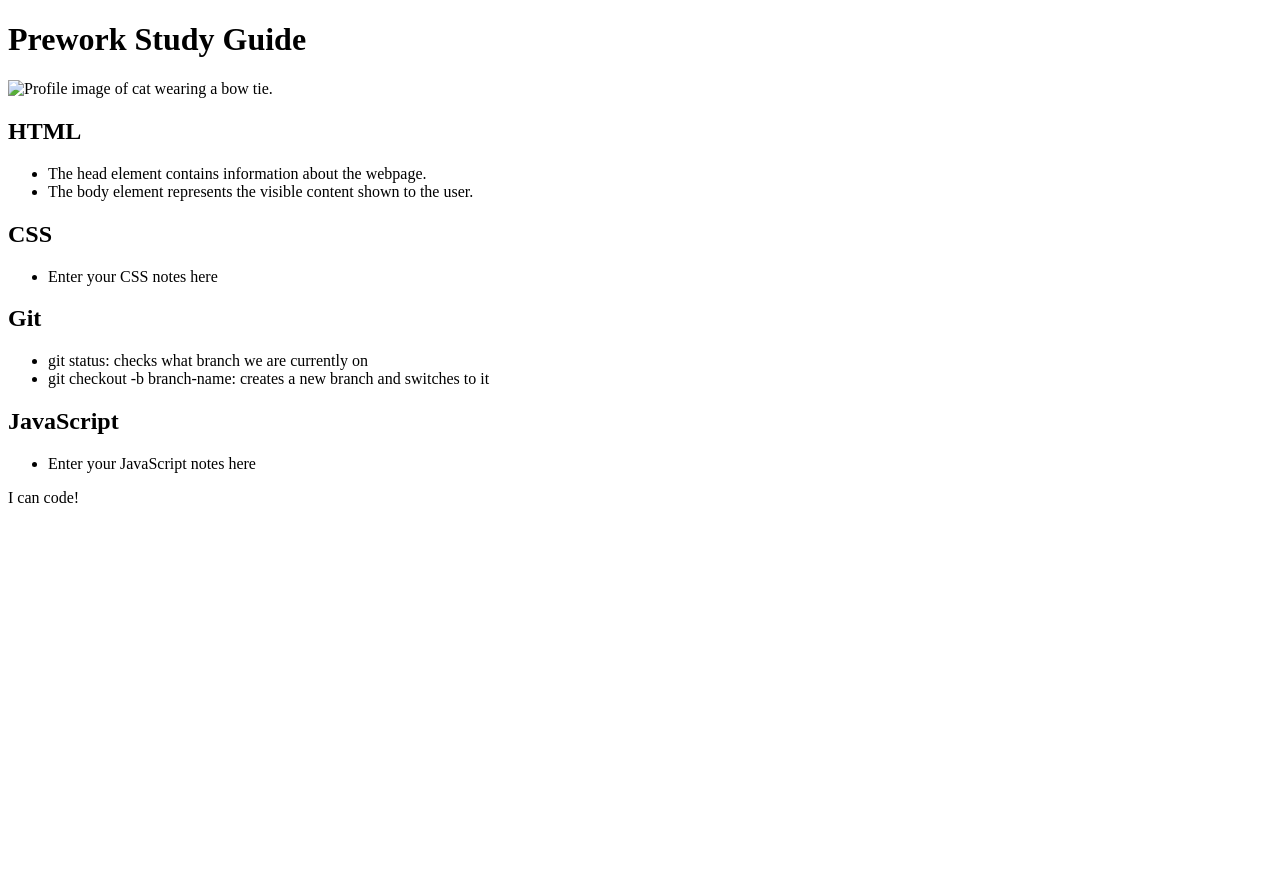
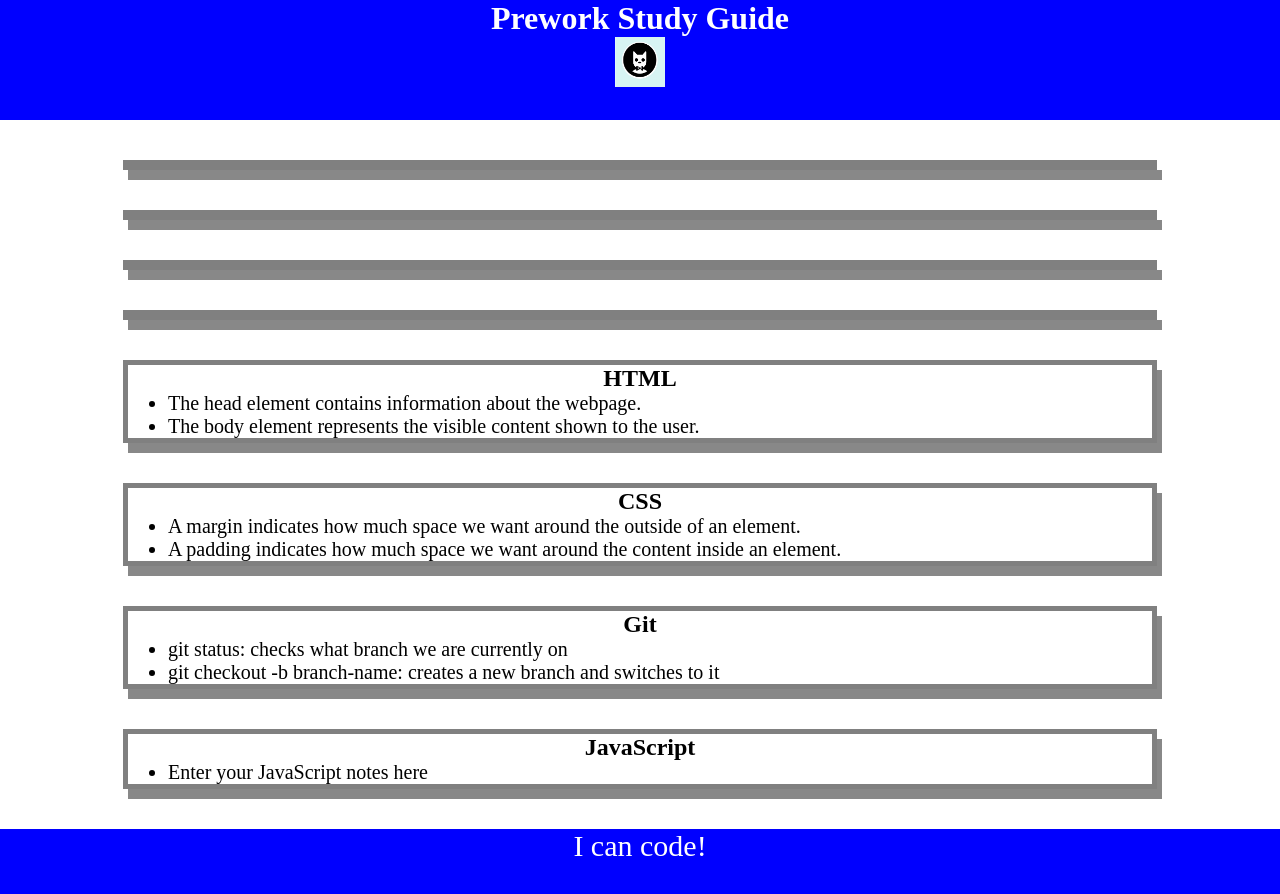
Before and after one commit to elmiquea/prework-study-guide, a plain HTML site: page assets/index.html in a window 1280 px wide. Before the commit the page ends 800 px from the top, so only its background shows below. Drawn offline with Linux system fonts and the light colour scheme.

Commit message:
added CSS to project

```diff
--- a/assets/index.html
+++ b/assets/index.html
@@ -4,17 +4,32 @@
     <meta charset="UTF-8" />
     <meta http-equiv="X-UA-Compatible" content="IE=edge" />
     <meta name="viewport" content="width=device-width, initial-scale=1.0" />
+    <link rel="stylesheet" href="style.css">
+
     <title>Prework Study Guide</title>
   </head>
   <body>
     <header id="top">
       <h1>Prework Study Guide</h1>
-      <img src="./assets/bowtie-cat.png" alt="Profile image of cat wearing a bow tie." />
+      <img src="bowtie-cat.png" alt="Profile image of cat wearing a bow tie." />
     </header>
 
     <main>
-      <!-- Student code goes here -->
+      <section class="card" id="html-section">
 
+      </section>
+
+      <section class="card" id="css-section">
+
+      </section>
+
+      <section class="card" id="git-section">
+
+      </section>
+
+      <section class="card" id="javascript-section">
+
+      </section>
     <main>
       <section class="card" id="html-section">
         <h2>HTML</h2>
@@ -27,8 +42,9 @@
       <section class="card" id="css-section">
         <h2>CSS</h2>
         <ul>
-          <li>Enter your CSS notes here</li>
-        </ul>
+            <li>A margin indicates how much space we want around the outside of an element.</li>
+            <li>A padding indicates how much space we want around the content inside an element.</li>
+          </ul>
       </section>
 
       <section class="card" id="git-section">
--- /dev/null
+++ b/assets/style.css
@@ -0,0 +1,44 @@
+* {
+    margin: 0;
+    padding: 0;
+
+  }
+
+   header,
+   footer {
+    width: 100%;
+    height: 120px;
+    background-color: blue;
+    color: white;
+
+  }
+
+   h1,
+   h2 {
+    text-align: center;
+
+  }
+
+   img {
+    display: block;
+    height: 50px;
+    width: 50px;
+    margin-left: auto;
+    margin-right: auto;
+   }
+
+   ul {
+    padding-left: 40px;
+    font-size: 20px;
+   }
+
+   p {
+    text-align: center;
+    font-size: 30px;
+   }
+   .card {
+    width: 80%;
+    margin: 40px auto;
+    border: 5px solid gray;
+    box-shadow: 5px 10px #888888;
+  }
```
